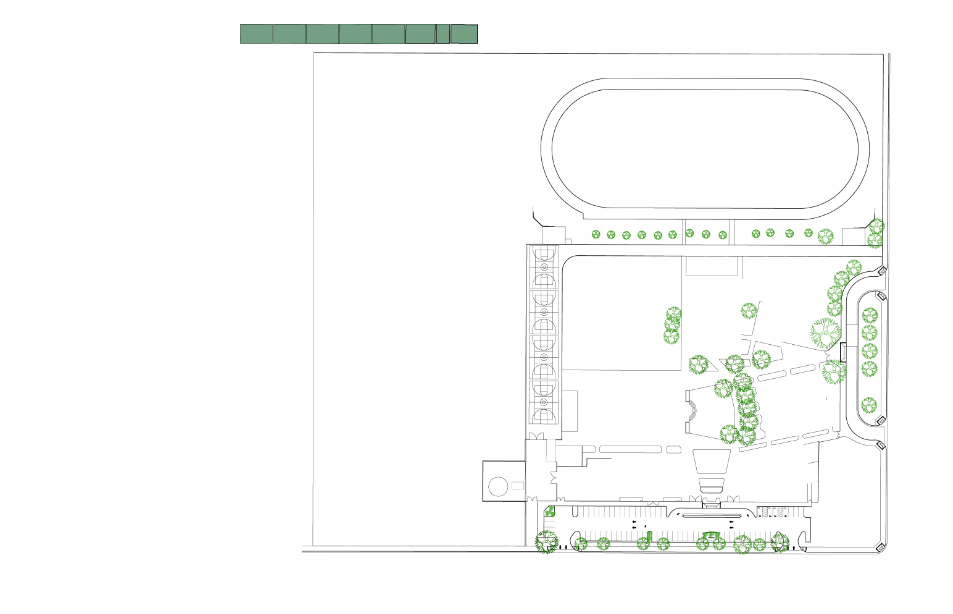
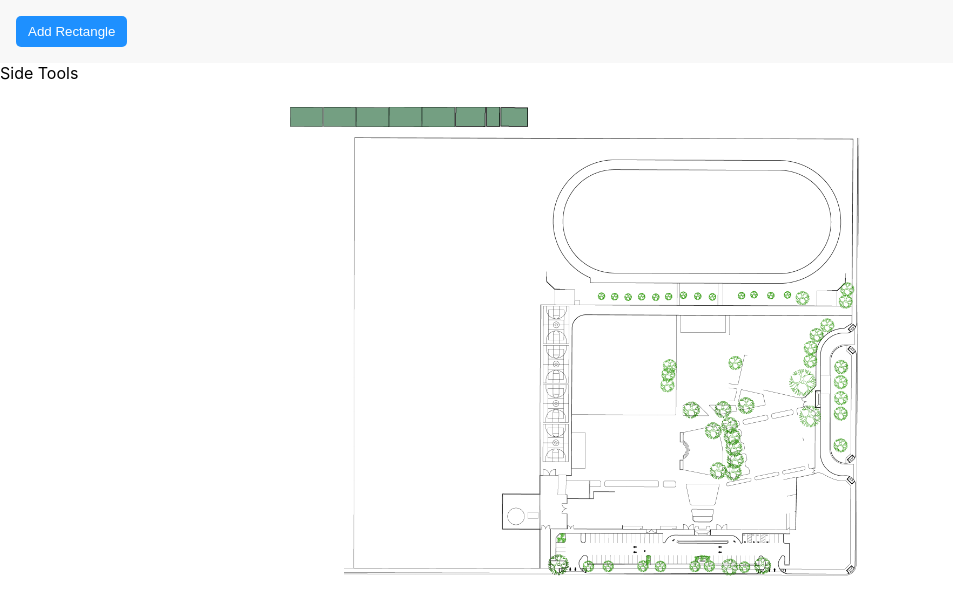
Before and after one commit to asifshahristani/dragabble-test, a React (Create React App) app: page / in a window 1280 px wide. Shown: the top 614 px of the page, without its empty margins (0-953 px from the left). Built offline with nearby package versions, Linux system fonts and the light colour scheme.

Commit message:
Add an initial form of drawing

```diff
--- a/src/App.js
+++ b/src/App.js
@@ -1,15 +1,11 @@
 // import { Toaster } from "react-hot-toast";
-import Map from "./components/Map";
+// import AddTools from "./components/AddTools";
+// import Map from "./components/Map";
+// import SideTools from "./components/SideTools";
+import AppLayout from "./components/AppLayout";
 
 function App() {
-  return (
-    <div>
-      {/* <div>
-        <Toaster position="top-center" />
-      </div> */}
-      <Map />
-    </div>
-  );
+  return <AppLayout />;
 }
 
 export default App;
--- /dev/null
+++ b/src/components/AddTools.jsx
@@ -0,0 +1,76 @@
+import React, { useState } from "react";
+
+const AddTools = ({ rects, onAddRect }) => {
+  const [height, setHeight] = useState("");
+  const [width, setWidth] = useState("");
+  const [name, setName] = useState("");
+  const [isAddFormShown, setIsAddFormShown] = useState(false);
+
+  const handleAdd = () => {
+    onAddRect({ height: +height, width: +width, name, x: 0, y: 0 });
+    reset();
+  };
+
+  const handleCancel = () => {
+    reset();
+  };
+
+  const reset = () => {
+    setIsAddFormShown(false);
+    setHeight("");
+    setWidth("");
+    setName("");
+  };
+
+  return (
+    <div className="add-tools__container">
+      {!isAddFormShown && (
+        <button
+          type="button"
+          className="btn btn-primary"
+          onClick={() => setIsAddFormShown(true)}
+        >
+          Add Rectangle
+        </button>
+      )}
+
+      {isAddFormShown && (
+        <div>
+          <input
+            type="text"
+            className="add-tools__input"
+            placeholder="Name"
+            value={name}
+            onChange={(e) => setName(e.target.value)}
+          />
+          &nbsp; &nbsp;
+          <input
+            type="text"
+            className="add-tools__input"
+            placeholder="Height"
+            value={height}
+            onChange={(e) => setHeight(e.target.value)}
+          />
+          &nbsp; &nbsp;
+          <input
+            type="text"
+            className="add-tools__input"
+            placeholder="Width"
+            value={width}
+            onChange={(e) => setWidth(e.target.value)}
+          />
+          &nbsp; &nbsp;
+          <button type="button" className="btn btn-primary" onClick={handleAdd}>
+            Add
+          </button>
+          &nbsp; &nbsp;
+          <button type="button" className="btn" onClick={handleCancel}>
+            cancel
+          </button>
+        </div>
+      )}
+    </div>
+  );
+};
+
+export default AddTools;
--- /dev/null
+++ b/src/components/AppLayout.jsx
@@ -0,0 +1,27 @@
+import React, { useState } from "react";
+import AddTools from "./AddTools";
+import Map from "./Map";
+import SideTools from "./SideTools";
+
+const AppLayout = () => {
+  const [rects, setRects] = useState([]);
+
+  return (
+    <div>
+      {/* <div>
+        <Toaster position="top-center" />
+      </div> */}
+      <AddTools
+        rects={rects}
+        onAddRect={(newRect) => setRects([...rects, newRect])}
+      />
+
+      <div>
+        <SideTools />
+        <Map rects={rects} />
+      </div>
+    </div>
+  );
+};
+
+export default AppLayout;
--- a/src/components/Map.jsx
+++ b/src/components/Map.jsx
@@ -22,11 +22,12 @@ const img_array = [
   { id: 8, img: block8, name: "block 8" },
 ];
 
-const Map = () => {
+const Map = ({ rects }) => {
   const [positions, setPositions] = useState({});
   const [hasLoaded, setHasLoaded] = useState(false);
 
   const nodeRef = useRef(null);
+  const nodeRef1 = useRef(null);
 
   useEffect(() => {
     const existingDivPositions = JSON.parse(
@@ -73,7 +74,7 @@ const Map = () => {
             key={record.id}
             nodeRef={nodeRef}
             onStop={handleStop}
-            className="test__popup__onhover"
+            // className="test__popup__onhover"
           >
             <div
               ref={nodeRef}
@@ -83,6 +84,34 @@ const Map = () => {
             </div>
           </Draggable>
         ))}
+
+        {rects.map((record) => (
+          <Draggable
+            defaultPosition={
+              positions === null
+                ? { x: 0, y: 0 }
+                : !positions[record.name]
+                ? { x: 0, y: 0 }
+                : { x: positions[record.name].x, y: positions[record.name].y }
+            }
+            position={null}
+            key={record.name}
+            nodeRef={nodeRef1}
+            onStop={handleStop}
+            // className="test__popup__onhover"
+          >
+            <div
+              ref={nodeRef1}
+              style={{
+                display: "inline-block",
+                cursor: "move",
+                height: record.height,
+                width: record.width,
+                backgroundColor: "rgba(108, 163, 245, 0.3)",
+              }}
+            ></div>
+          </Draggable>
+        ))}
       </div>
     </div>
   );
--- /dev/null
+++ b/src/components/SideTools.jsx
@@ -0,0 +1,7 @@
+import React from "react";
+
+const SideTools = () => {
+  return <div>Side Tools</div>;
+};
+
+export default SideTools;
--- a/src/index.css
+++ b/src/index.css
@@ -11,3 +11,10 @@ code {
   font-family: source-code-pro, Menlo, Monaco, Consolas, 'Courier New',
     monospace;
 }
+
+
+* {
+  margin: 0;
+  padding: 0;
+  box-sizing: border-box;
+}
--- /dev/null
+++ b/src/styles/components/_AddTools.scss
@@ -0,0 +1,15 @@
+.add-tools__container {
+  background-color: #f8f8f8;
+  padding: 1rem;
+}
+
+.add-tools__input {
+  padding: 0.35rem 0.5rem;
+  border-radius: 5px;
+  border: 1px solid #cfcfcf;
+}
+
+.add-tools__input:focus {
+  outline: 0;
+  box-shadow: 0 0 7px rgba(108, 163, 245, 0.3);
+}
--- a/src/styles/components/_Map.scss
+++ b/src/styles/components/_Map.scss
@@ -2,8 +2,8 @@
   margin: 0 auto;
   margin-top: 1.5rem;
   // border: 1px solid dodgerblue;
-  height: 560px;
-  width: 800px;
+  height: 500px;
+  width: 700px;
   padding: 0;
   position: relative;
 }
--- a/src/styles/styles.css
+++ b/src/styles/styles.css
@@ -1,8 +1,8 @@
 .map__container {
   margin: 0 auto;
   margin-top: 1.5rem;
-  height: 560px;
-  width: 800px;
+  height: 500px;
+  width: 700px;
   padding: 0;
   position: relative;
 }
@@ -26,6 +26,30 @@
   padding: 1rem;
 }
 
-.test__popup__onhover:hover {
-  z-index: 1000000000000000000 !important;
+.add-tools__container {
+  background-color: #f8f8f8;
+  padding: 1rem;
+}
+
+.add-tools__input {
+  padding: 0.35rem 0.5rem;
+  border-radius: 5px;
+  border: 1px solid #cfcfcf;
+}
+
+.add-tools__input:focus {
+  outline: 0;
+  box-shadow: 0 0 7px rgba(108, 163, 245, 0.3);
+}
+
+.btn {
+  border: 0;
+  outline: 0;
+  border-radius: 5px;
+  padding: 0.5rem 0.75rem;
+}
+
+.btn-primary {
+  background-color: dodgerblue;
+  color: white;
 }/*# sourceMappingURL=styles.css.map */
--- a/src/styles/styles.scss
+++ b/src/styles/styles.scss
@@ -1,2 +1,18 @@
 @import "./components/Map";
 @import "./components/MapModuleItemPopup";
+@import "./components/AddTools";
+@import "./components/SideTools";
+
+// ******************  General Styles
+
+.btn {
+  border: 0;
+  outline: 0;
+  border-radius: 5px;
+  padding: 0.5rem 0.75rem;
+}
+
+.btn-primary {
+  background-color: dodgerblue;
+  color: white;
+}
```
Also changed, not shown: src/styles/components/_SideTools.scss (added), 1 other file (tests, documents, lock files or other folders).
